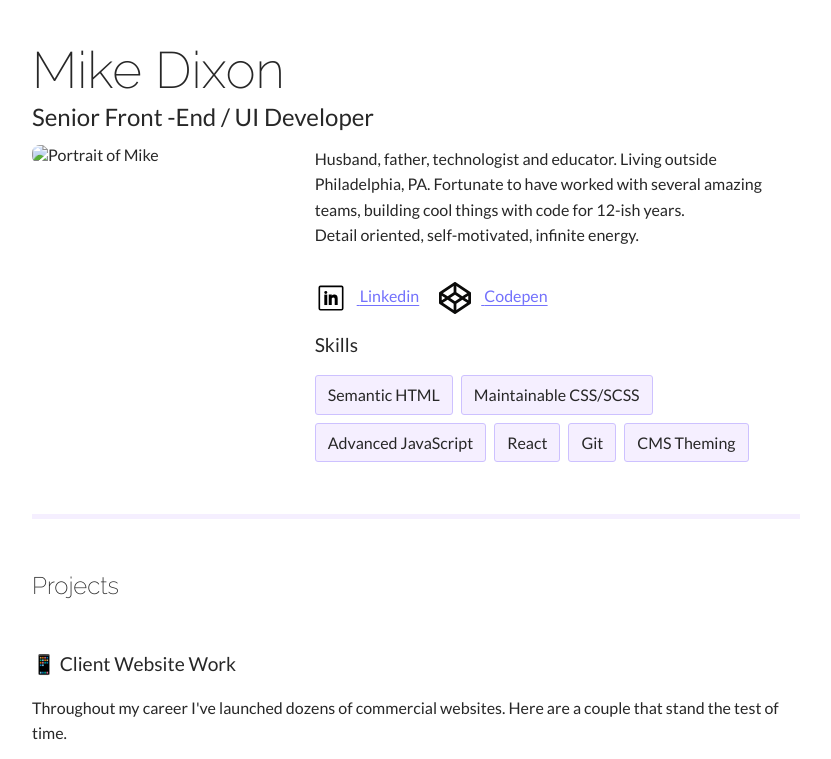
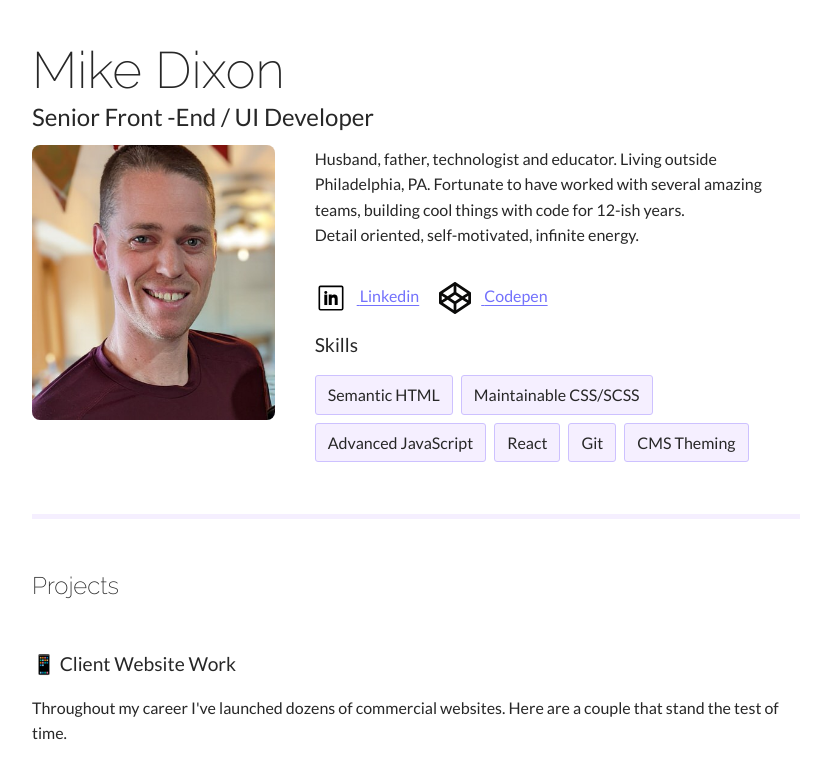
Before and after one commit to mdixondesigns/mdixondesigns.github.io, a plain HTML site: page index.html in a window 1280 px wide. Shown: the top 759 px of the page, without its empty margins (224-1055 px from the left). Drawn offline with Linux system fonts and the light colour scheme; a script that the page names is missing; files whose address does not match are found by name.

Commit message:
Profile picture fix
* Updated profile image file path

```diff
--- a/index.html
+++ b/index.html
@@ -26,7 +26,7 @@
         <div class="section-bio">
           <div id="avatar-container" class="avatar-container">
             <img
-              src="images/Mike Avatar 2022.jpg"
+              src="images/Mike Avatar.jpg"
               class="avatar"
               alt="Portrait of Mike"
             />
```
